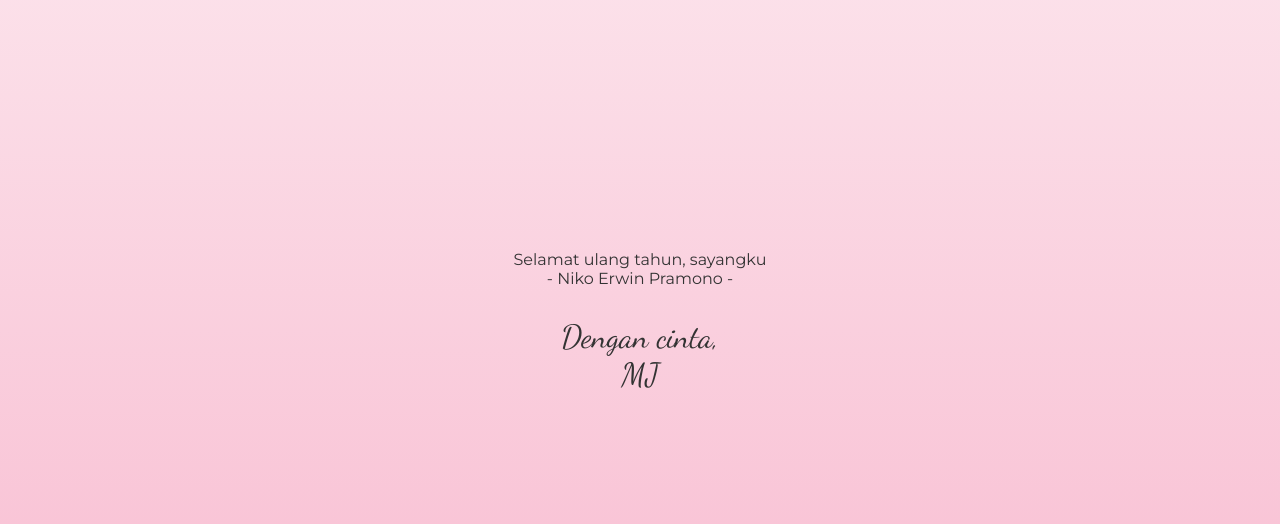
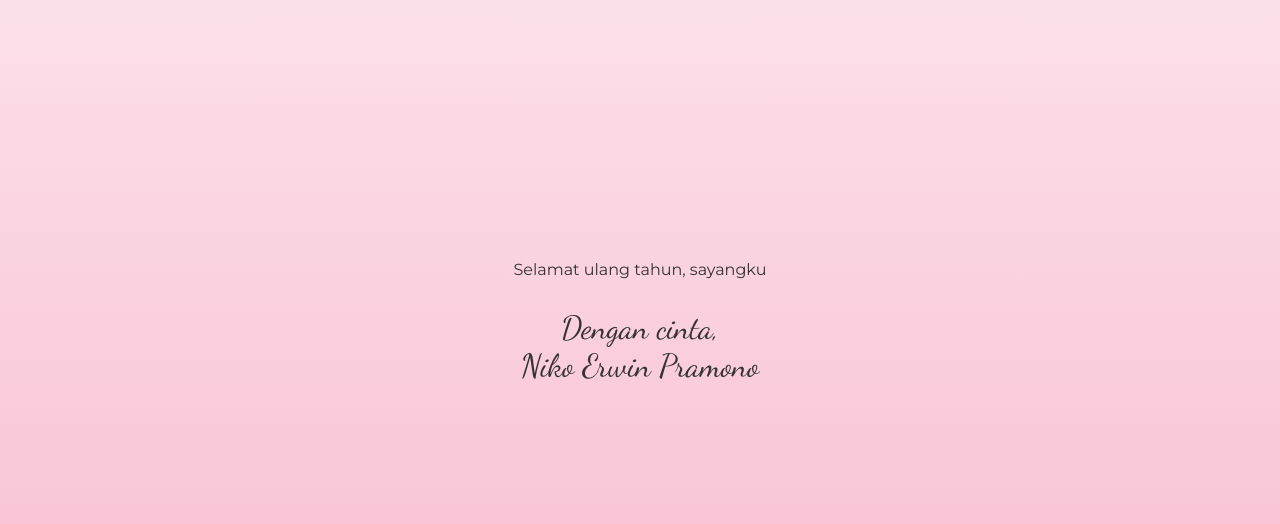
Before and after one commit to greetzza/order027_07-07-2025, a plain HTML site: page index.html in a window 1280 px wide. Shown: the part 2478-3002 px from the top of the page. Drawn offline with Linux system fonts and the light colour scheme.

Commit message:
fix foto kurang

```diff
--- a/index.html
+++ b/index.html
@@ -58,8 +58,7 @@
     <section id="hero4">
         <!-- <h1>Terima Kasih</h1> -->
         <p>Selamat ulang tahun, sayangku</p>
-        <p>- Niko Erwin Pramono -</p>
-        <div class="signature">Dengan cinta,<br>MJ</div>
+        <div class="signature">Dengan cinta,<br>Niko Erwin Pramono</div>
     </section>
 
     <script>
```
